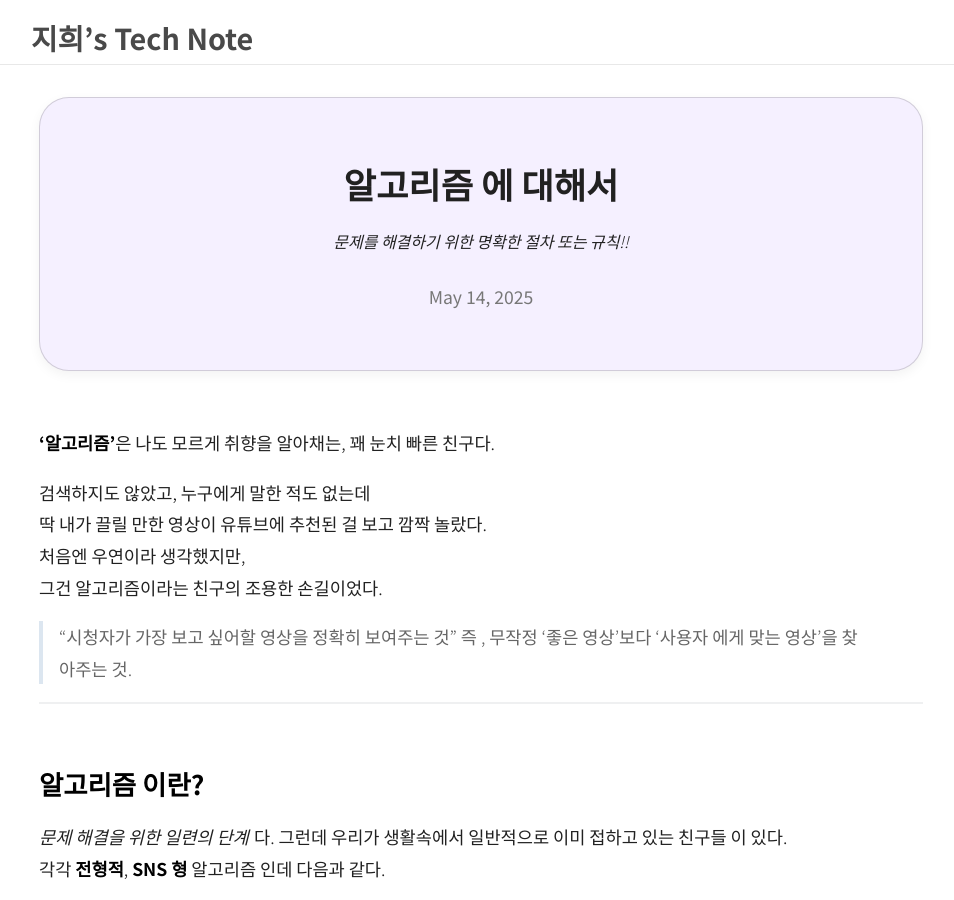
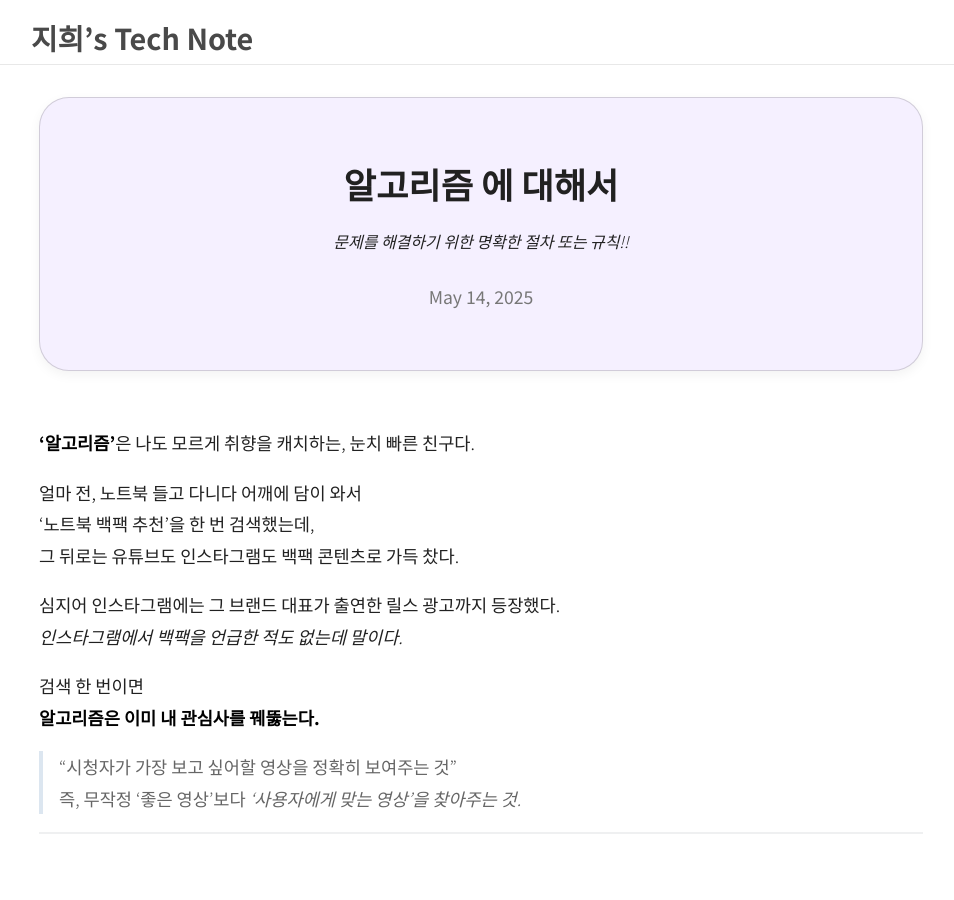
Before and after one commit to jihuikim45/jihuikim45.github.io, a Jekyll site: the page built from _posts/daily/2025-05-14-알고리즘.md, in a window 1280 px wide and 900 px high. Shown: the whole window, without its empty margins (159-1113 px from the left). Built offline with Jekyll 4.4.1, drawn with Linux system fonts in a browser that asks for light colours.

Commit message:
docs: 알고리즘 도입부 사례 수정 웹통신구조 중복요청시 오류 설명 돕는 사진 첨부 코드 title/subtitle 수정

```diff
--- a/_posts/daily/2025-05-14-알고리즘.md
+++ b/_posts/daily/2025-05-14-알고리즘.md
@@ -13,15 +13,21 @@ categories: [daily]
 
 
 
-**'알고리즘'**은 나도 모르게 취향을 알아채는, 꽤 눈치 빠른 친구다.
+**‘알고리즘’**은 나도 모르게 취향을 캐치하는, 눈치 빠른 친구다.
 
-검색하지도 않았고, 누구에게 말한 적도 없는데
-딱 내가 끌릴 만한 영상이 유튜브에 추천된 걸 보고 깜짝 놀랐다.
-처음엔 우연이라 생각했지만,
-그건 알고리즘이라는 친구의 조용한 손길이었다.
+얼마 전, 노트북 들고 다니다 어깨에 담이 와서
+‘노트북 백팩 추천’을 한 번 검색했는데,
+그 뒤로는 유튜브도 인스타그램도 백팩 콘텐츠로 가득 찼다.
+
+심지어 인스타그램에는 그 브랜드 대표가 출연한 릴스 광고까지 등장했다.
+*인스타그램에서 백팩을 언급한 적도 없는데 말이다.*
+
+검색 한 번이면
+**알고리즘은 이미 내 관심사를 꿰뚫는다.**
 
 > “시청자가 가장 보고 싶어할 영상을 정확히 보여주는 것”
-> 즉 , 무작정 ‘좋은 영상’보다 ‘사용자 에게 맞는 영상’을 찾아주는 것.
+> 즉, 무작정 ‘좋은 영상’보다 *‘사용자에게 맞는 영상’을 찾아주는 것.*
+
 
 ---
 
```
Also changed, not shown: _posts/code/2025-05-16-코드.md (+1 -0 lines), _posts/daily/2025-05-19-웹-통신-구조.md (+4 -0 lines), assets/weekly/0517/erro.png (added).
